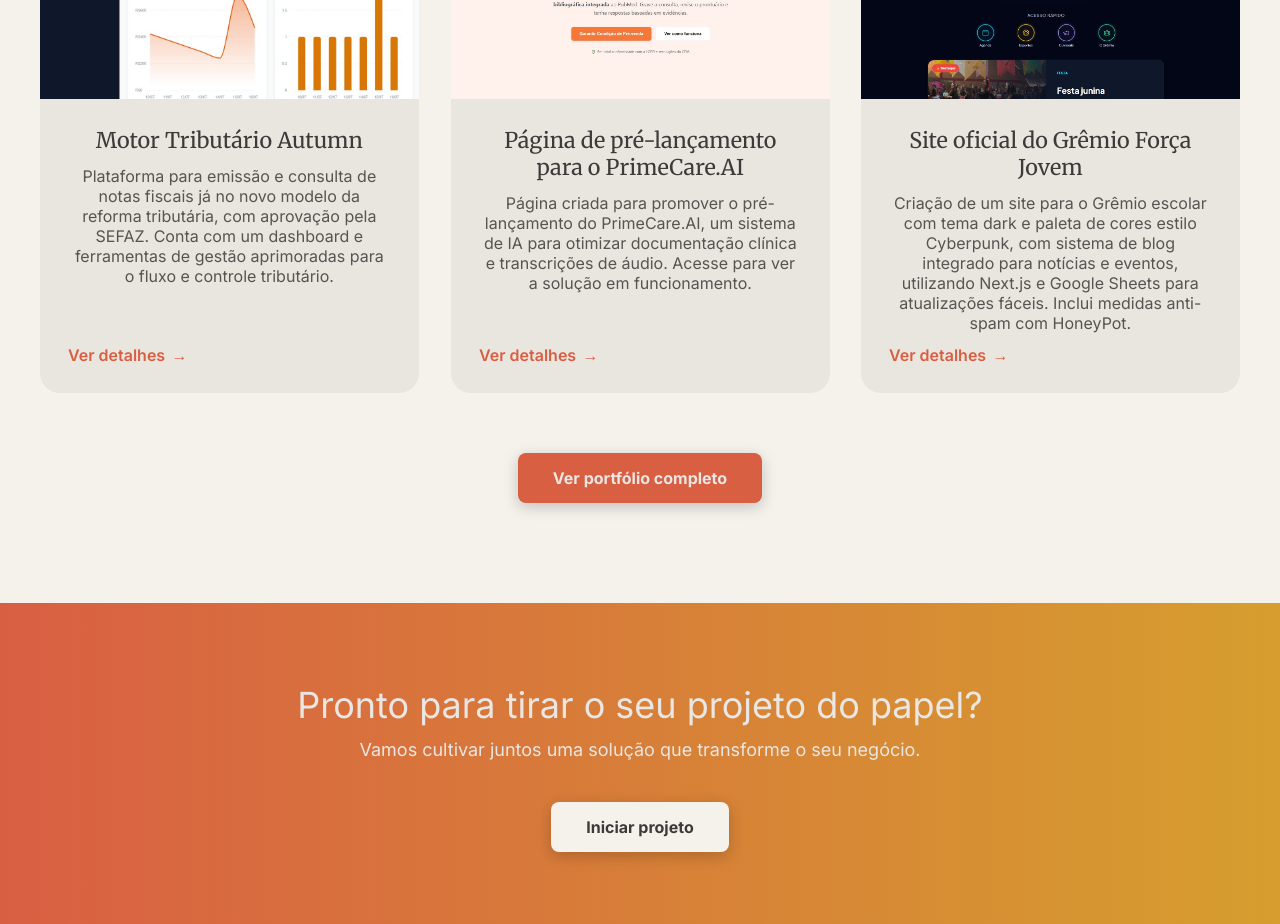
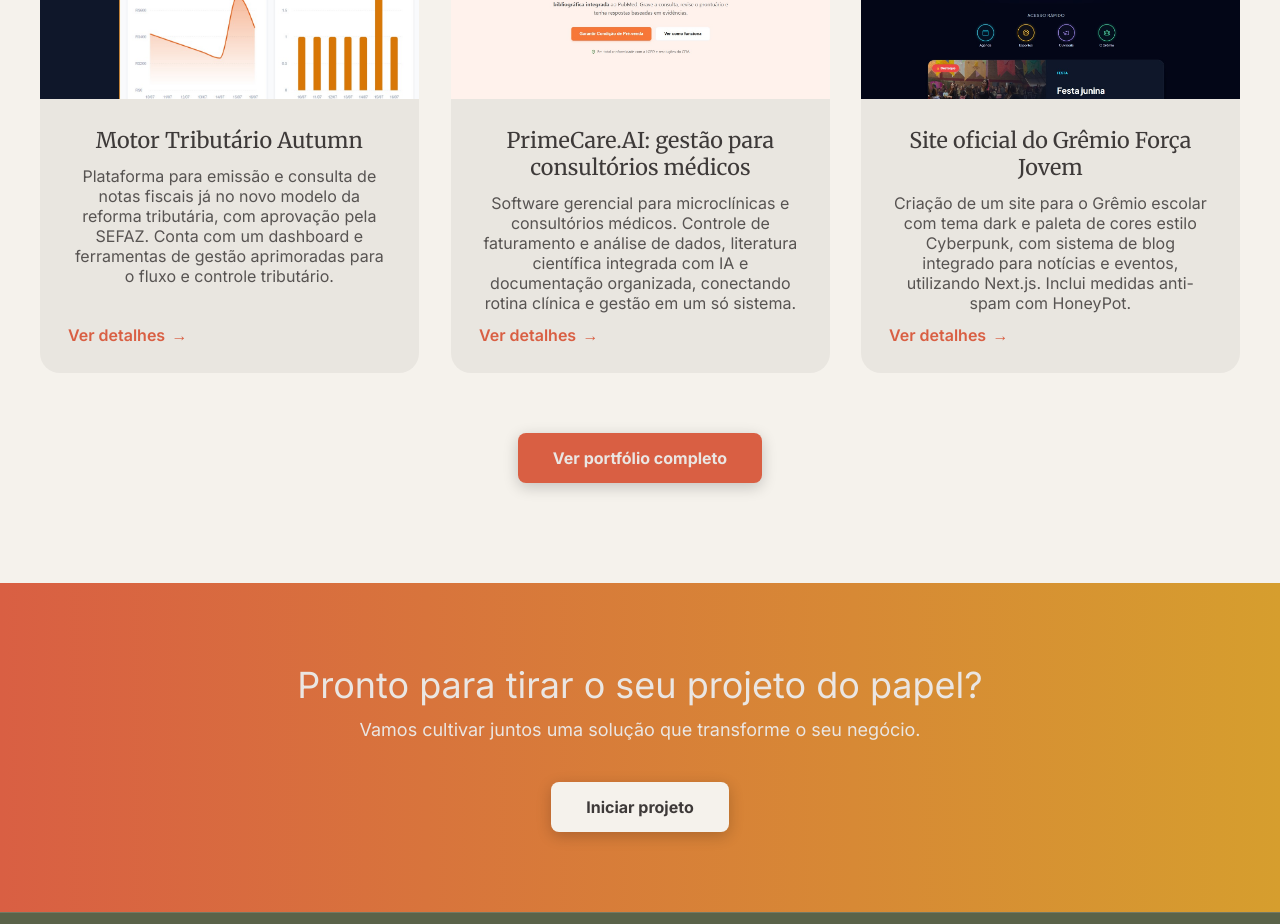
Before and after one commit to Leopardo666Nadilha/AutumnSoftwares, a Next.js app in the folder App/: page / in a window 1280 px wide. Shown: the part 2420-3344 px from the top of the page. Built offline with nearby package versions, Linux system fonts and the light colour scheme; no server answers.

Commit message:
Atualização dos textos do PrimeCare.AI - PrimeCare.AI: título e descrição passam a apresentar o software   gerencial completo para microclínicas e consultórios, e não mais   a página de pré-lançamento (destaques e portfólio)

```diff
--- a/App/pages/index.js
+++ b/App/pages/index.js
@@ -25,14 +25,14 @@ const portfolioData = [
     },
     {
         id: 'PrimeCareAI',
-        title: 'Página de pré-lançamento para o PrimeCare.AI',
-        description: 'Página criada para promover o pré-lançamento do PrimeCare.AI, um sistema de IA para otimizar documentação clínica e transcrições de áudio. Acesse para ver a solução em funcionamento.',
+        title: 'PrimeCare.AI: gestão para consultórios médicos',
+        description: 'Software gerencial para microclínicas e consultórios médicos. Controle de faturamento e análise de dados, literatura científica integrada com IA e documentação organizada, conectando rotina clínica e gestão em um só sistema.',
         image: portfolioPreview3,
     },
     {
         id: 'GremioForcaJovem',
         title: 'Site oficial do Grêmio Força Jovem',
-        description: 'Criação de um site para o Grêmio escolar com tema dark e paleta de cores estilo Cyberpunk, com sistema de blog integrado para notícias e eventos, utilizando Next.js e Google Sheets para atualizações fáceis. Inclui medidas anti-spam com HoneyPot.',
+        description: 'Criação de um site para o Grêmio escolar com tema dark e paleta de cores estilo Cyberpunk, com sistema de blog integrado para notícias e eventos, utilizando Next.js. Inclui medidas anti-spam com HoneyPot.',
         image: portfolioPreview2,
     }
 ];
--- a/App/pages/portfolio.js
+++ b/App/pages/portfolio.js
@@ -91,7 +91,7 @@ const customProjectDetails = {
     },
     'GremioForcaJovem': {
         title: 'Site oficial do Grêmio Força Jovem',
-        body: 'Site do Grêmio Força Jovem da escola EEB Alinor Vieira Côrte, desenvolvido com Next.js. Possui um sistema de blog integrado para notícias e eventos com atualização instantânea pelo Google Sheets (escolha devido a facilidade para os jovens utilizarem), além de um sistema HoneyPot para evitar spam de bots.',
+        body: 'Site do Grêmio Força Jovem da escola EEB Alinor Vieira Côrte, desenvolvido com Next.js. Possui um sistema de blog integrado para notícias e eventos com atualização instantânea, além de um sistema HoneyPot para evitar spam de bots.',
     },
     'Aeris':{
         title: 'Sistema de Finanças Pessoais',
@@ -116,8 +116,8 @@ const manualProjects = [
     },
     {
         id: 'PrimeCareAI',
-        title: 'Página de pré-lançamento para o PrimeCare.AI',
-        body: 'Landing page construída para o pré-lançamento do PrimeCare.AI, um sistema de IA criado para otimizar a documentação clínica e a transcrição de áudio das consultas. Desenvolvido com Next.js, a página apresenta um design moderno e responsivo, destacando os principais benefícios do produto e incentivando os visitantes a se inscreverem para atualizações e acesso antecipado.',
+        title: 'PrimeCare.AI: gestão para consultórios médicos',
+        body: 'Software gerencial para microclínicas e consultórios médicos que conecta rotina clínica e gestão em um só sistema. Cuida da receita do consultório com controle de faturamento e análise de dados, oferece acesso a literatura científica integrada com IA e mantém a documentação clínica organizada para uma atuação criteriosa.',
         url: null,
         liveUrl: 'https://www.primecareai.com.br',
     }
```
